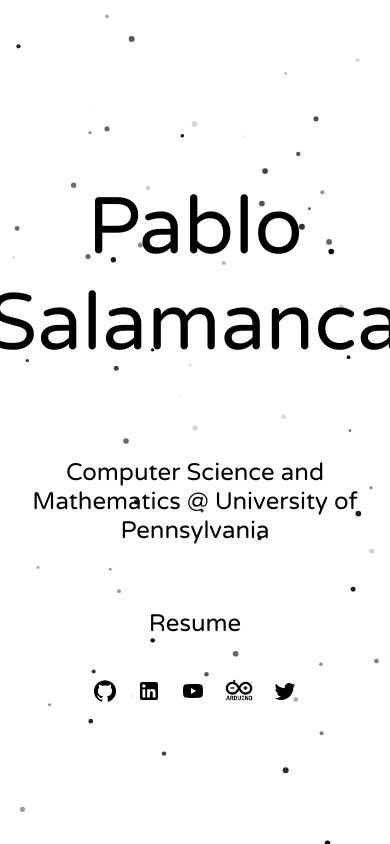
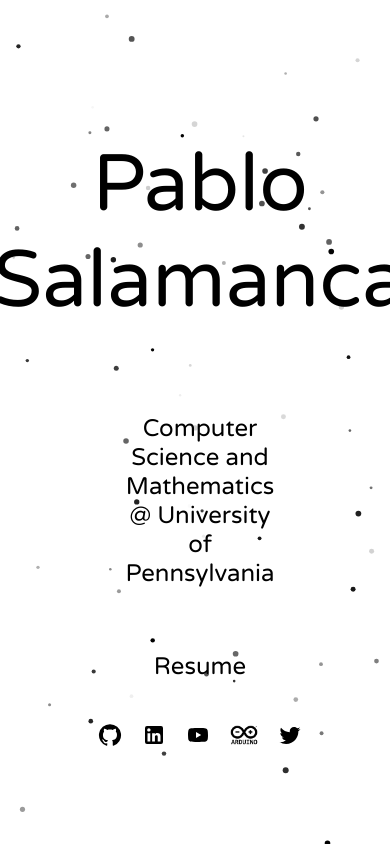
Before and after one commit to Pablerdo/pablosalamanca, a React (Create React App) app: page / in a window 390 px wide. Built offline with nearby package versions, Linux system fonts and the light colour scheme.

Commit message:
Sizing change for mobile

```diff
--- a/src/App.css
+++ b/src/App.css
@@ -3,6 +3,7 @@
   text-align: center;
   left: 0;
   right: 0;
+  padding: 0 200px 0 200px;
 }
 
 .App-logo {
```
